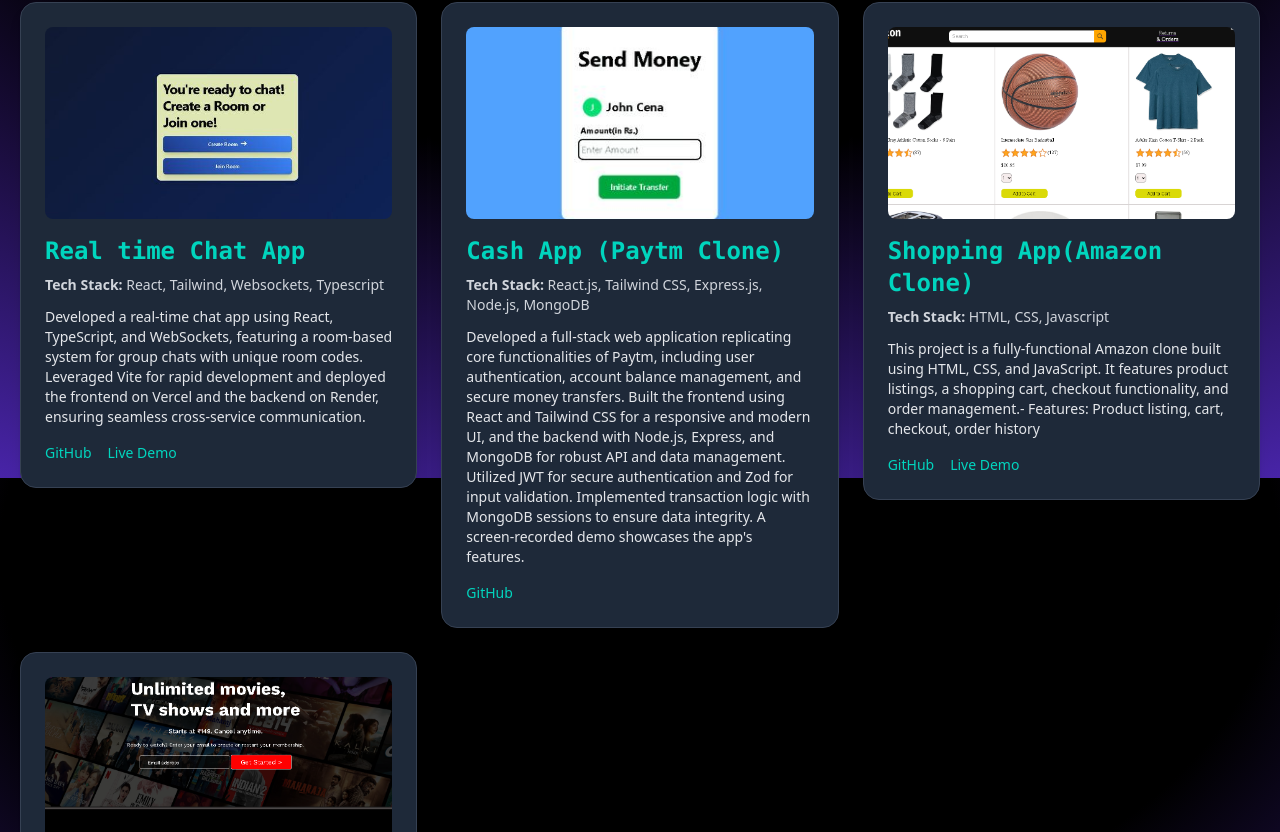
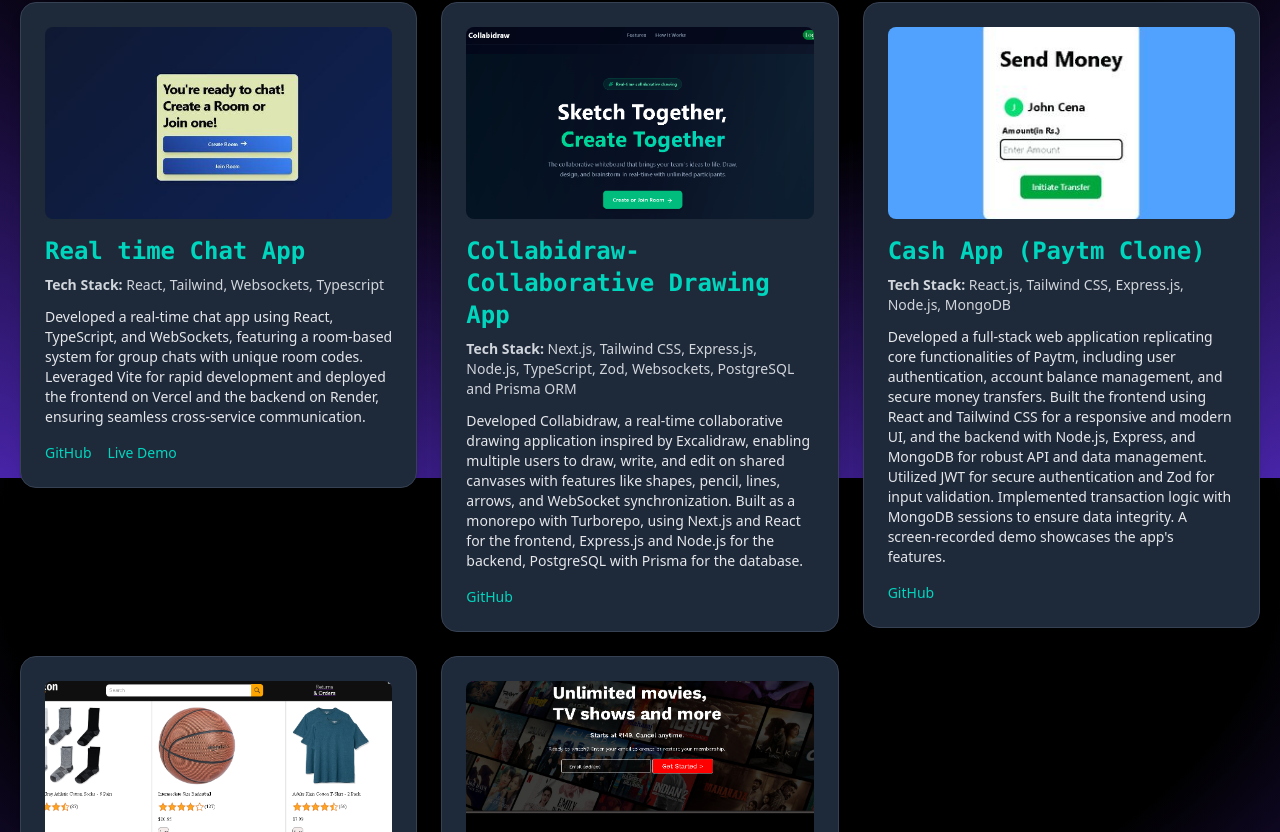
Before and after one commit to Adarsh-ops/Personal-Portfolio-Website, a Next.js app: page / in a window 1280 px wide. Shown: the part 1922-2754 px from the top of the page. Built offline with nearby package versions, Linux system fonts and the light colour scheme.

Commit message:
Added Collabidraw project

```diff
--- a/components/Projects.tsx
+++ b/components/Projects.tsx
@@ -3,13 +3,15 @@
 import Netflix from '../images/Netflix-Clone-Preview.png'
 import ChatApp from '../images/Chat-App-Preview.jpeg'
 import CashApp from '../images/Cash-App-Preview.jpeg'
+import Collabidraw from '../images/Collabidraw-Preview.png'
 
 export default function Projects() {
     const projects = [
         { title: 'Real time Chat App', description: 'Developed a real-time chat app using React, TypeScript, and WebSockets, featuring a room-based system for group chats with unique room codes. Leveraged Vite for rapid development and deployed the frontend on Vercel and the backend on Render, ensuring seamless cross-service communication.', techstack: 'React, Tailwind, Websockets, Typescript', image: ChatApp, github: 'https://github.com/Adarsh-ops/Chat-App-Frontend', deployed: 'https://chat-app-frontend-one-eta.vercel.app' },
+        { title:'Collabidraw- Collaborative Drawing App', description:'Developed Collabidraw, a real-time collaborative drawing application inspired by Excalidraw, enabling multiple users to draw, write, and edit on shared canvases with features like shapes, pencil, lines, arrows, and WebSocket synchronization. Built as a monorepo with Turborepo, using Next.js and React for the frontend, Express.js and Node.js for the backend, PostgreSQL with Prisma for the database.',image:Collabidraw, github:'https://github.com/Adarsh-ops/Collabidraw', techstack:'Next.js, Tailwind CSS, Express.js, Node.js, TypeScript, Zod, Websockets, PostgreSQL and Prisma ORM'},
         { title: 'Cash App (Paytm Clone)', description: 'Developed a full-stack web application replicating core functionalities of Paytm, including user authentication, account balance management, and secure money transfers. Built the frontend using React and Tailwind CSS for a responsive and modern UI, and the backend with Node.js, Express, and MongoDB for robust API and data management. Utilized JWT for secure authentication and Zod for input validation. Implemented transaction logic with MongoDB sessions to ensure data integrity. A screen-recorded demo showcases the app\'s features.', image: CashApp, github: 'https://github.com/Adarsh-ops/Paytm-Clone',techstack:'React.js, Tailwind CSS, Express.js, Node.js, MongoDB' },
         { title: 'Shopping App(Amazon Clone)', description: 'This project is a fully-functional Amazon clone built using HTML, CSS, and JavaScript. It features product listings, a shopping cart, checkout functionality, and order management.- Features: Product listing, cart, checkout, order history', github: 'https://github.com/Adarsh-ops/Amazon-clone', image: Amazon, techstack: 'HTML, CSS, Javascript' , deployed:'https://adarsh-ops.github.io/Amazon-Clone/Amazon.html'},
-        { title: 'Netflix Clone', description: 'Built entirely with HTML and CSS, this project was created during my early journey into web development. I manually coded a replica of Netflix\'s layout to practice building responsive web pages and crafting a clean, structured design. This hands-on project helped me understand core web technologies and sharpen my front-end coding skills.', image: Netflix, github: 'https://github.com/Adarsh-ops/Netflix-clone', deployed:'https://adarsh-ops.github.io/Netflix-Clone/net.html', techstack: 'HTML and CSS' }
+        { title: 'Netflix Clone', description: 'Built entirely with HTML and CSS, this project was created during my early journey into web development. I manually coded a replica of Netflix\'s layout to practice building responsive web pages and crafting a clean, structured design. This hands-on project helped me understand core web technologies and sharpen my front-end coding skills.', image: Netflix, github: 'https://github.com/Adarsh-ops/Netflix-clone', deployed:'https://adarsh-ops.github.io/Netflix-Clone/net.html', techstack: 'HTML and CSS' },
     ]
 
     return <div id="projects" className="px-5 my-50 md:my-0 min-h-screen items-start">
```
Also changed, not shown: images/Collabidraw-Preview.png (added).
